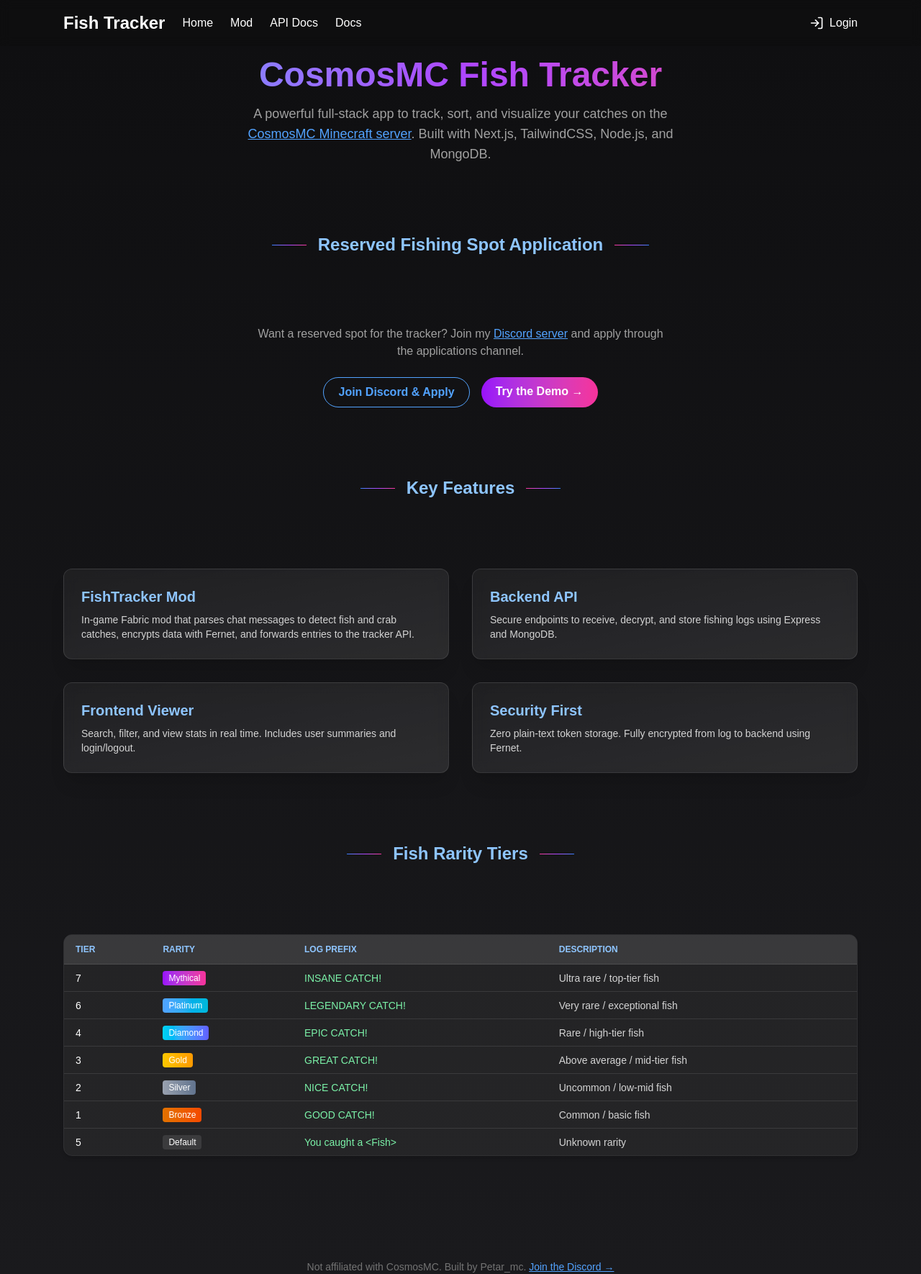
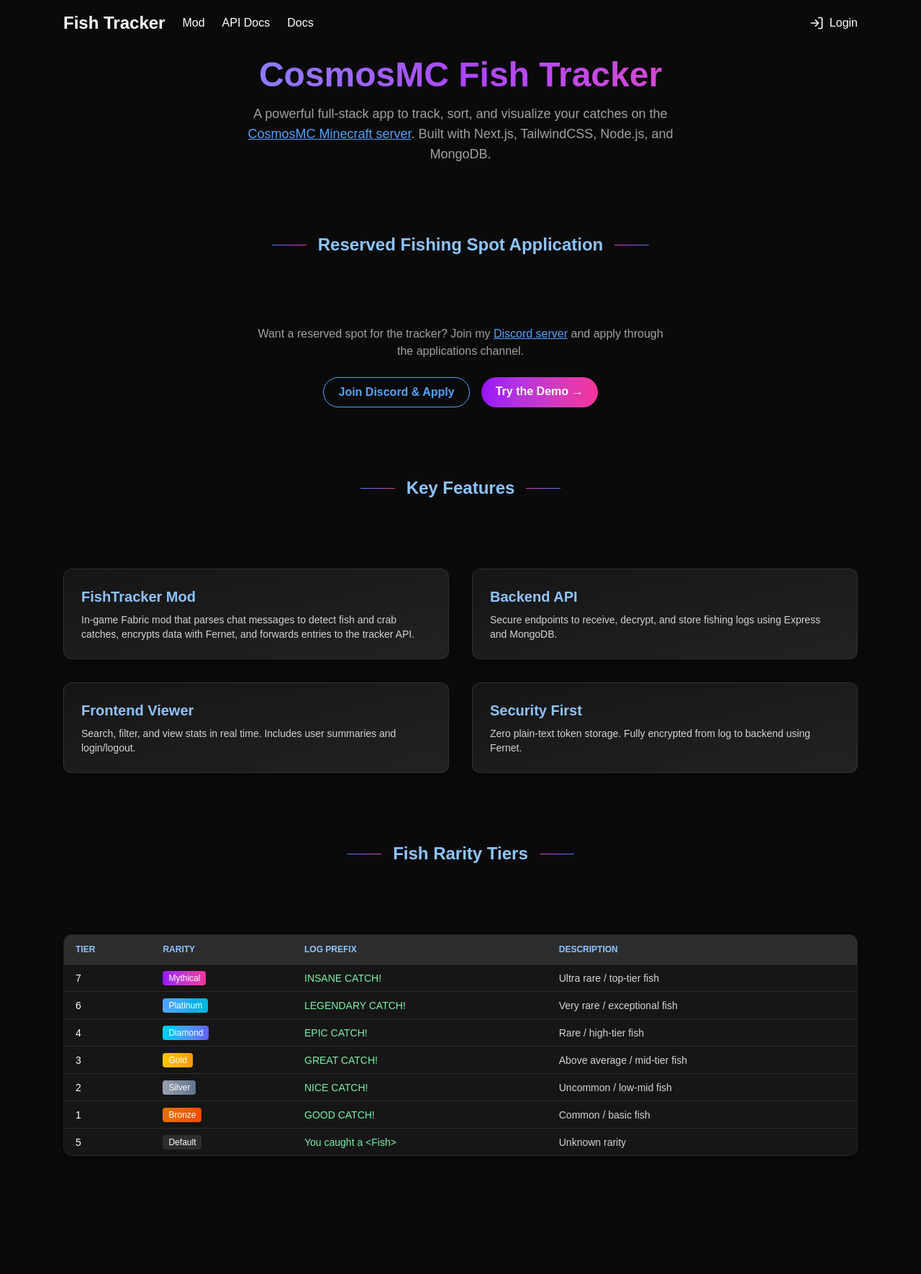
Before and after one commit to PetarMc1/fish-tracker, a Next.js app in the folder frontend/: page / in a window 1280 px wide. Shown: the whole page at 72% size. Built offline with nearby package versions, Linux system fonts and the light colour scheme.

Commit message:
refactor(frontend): remove gradient backgrounds from multiple pages

```diff
--- a/frontend/src/components/NavBar.tsx
+++ b/frontend/src/components/NavBar.tsx
@@ -69,12 +69,11 @@
     setUserName(newUsername);
     setMenuOpen(false);
     window.dispatchEvent(new Event("storage"));
-    // Reload to update the page with new username
     window.location.reload();
   };
 
   return (
-    <nav className="sticky top-0 w-full z-50 backdrop-blur bg-[#0f0f11]/80">
+    <nav className="sticky top-0 w-full z-50 backdrop-blur">
       <div className="flex items-center justify-between py-4 px-6 max-w-6xl mx-auto">
         <div className="flex items-center gap-6">
           <button
@@ -82,14 +81,6 @@
             className="text-2xl font-bold text-white select-none hover:text-blue-400 transition-colors duration-300"
           >
             Fish Tracker
-          </button>
-
-          <button
-            onClick={() => router.push("/")}
-            className="text-white hover:text-blue-400 transition-colors duration-300"
-            aria-label="Homepage"
-          >
-            Home
           </button>
 
           <button
--- a/frontend/src/pages/404.tsx
+++ b/frontend/src/pages/404.tsx
@@ -3,7 +3,7 @@
 
 const notFound = () => {
   return (
-    <main className="min-h-screen bg-gradient-to-b from-[#0f0f11] to-[#1a1a1d] text-white font-sans flex items-center justify-center">
+    <main className="min-h-screen text-white font-sans flex items-center justify-center">
       <motion.div
         initial={{ opacity: 0, y: 20 }}
         animate={{ opacity: 1, y: 0 }}
--- a/frontend/src/pages/demo.tsx
+++ b/frontend/src/pages/demo.tsx
@@ -133,7 +133,7 @@
   }, {});
 
   return (
-    <main className="min-h-screen bg-gradient-to-b from-[#0f0f11] to-[#1a1a1d] p-8 text-white font-sans">
+    <main className="min-h-screen p-8 text-white font-sans">
       <section className="max-w-6xl mx-auto space-y-12">
         <header className="text-center space-y-3">
           <motion.h1
--- a/frontend/src/pages/index.tsx
+++ b/frontend/src/pages/index.tsx
@@ -4,7 +4,7 @@
 
 export default function Home() {
   return (
-    <main className="min-h-screen bg-gradient-to-b from-[#0f0f11] to-[#1a1a1d] text-white font-sans">
+    <main className="min-h-screen text-white font-sans">
 
       <section className="max-w-6xl mx-auto px-6 space-y-24 pt-4">
         <motion.div
@@ -75,18 +75,7 @@
         <Section title="Fish Rarity Tiers" />
         <RarityTable />
 
-        <motion.div
-          initial={{ opacity: 0 }}
-          whileInView={{ opacity: 1 }}
-          viewport={{ once: true }}
-          transition={{ delay: 0.3 }}
-          className="text-center text-sm text-neutral-500 pt-12"
-        >
-          Not affiliated with CosmosMC. Built by Petar_mc.{" "}
-          <a href="https://discord.gg/Uah2dNRhFV" className="text-blue-400 underline" target="_blank" rel="noopener noreferrer">
-            Join the Discord →
-          </a>
-        </motion.div>
+        <div className="pt-12"/>
       </section>
     </main>
   );
--- a/frontend/src/pages/logged-out.tsx
+++ b/frontend/src/pages/logged-out.tsx
@@ -7,7 +7,7 @@
   const router = useRouter();
 
   return (
-    <main className="min-h-screen bg-gradient-to-b from-[#0f0f11] to-[#1a1a1d] text-white font-sans pt-16">
+    <main className="min-h-screen text-white font-sans pt-16">
       <section className="max-w-6xl mx-auto px-6 py-16 space-y-24 flex flex-col items-center justify-center min-h-[70vh]">
         <motion.div
           initial={{ opacity: 0, y: -20 }}
--- a/frontend/src/pages/login.tsx
+++ b/frontend/src/pages/login.tsx
@@ -44,7 +44,7 @@
   };
 
   return (
-    <main className="min-h-screen bg-gradient-to-b from-[#0f0f11] to-[#1a1a1d] text-white font-sans flex items-center justify-center pb-16">
+    <main className="min-h-screen text-white font-sans flex items-center justify-center pb-16">
       <motion.div
         initial={{ opacity: 0, y: 20 }}
         animate={{ opacity: 1, y: 0 }}
--- a/frontend/src/pages/mod.tsx
+++ b/frontend/src/pages/mod.tsx
@@ -4,7 +4,7 @@
 
 const FishTrackerMod: React.FC = () => {
   return (
-    <main className="min-h-screen bg-gradient-to-b from-[#0f0f11] to-[#1a1a1d] text-white font-sans">
+    <main className="min-h-screen text-white font-sans">
       <div className="max-w-4xl mx-auto px-6 space-y-16">
         <motion.header
           initial={{ opacity: 0, y: -20 }}
--- a/frontend/src/pages/stats.tsx
+++ b/frontend/src/pages/stats.tsx
@@ -214,14 +214,14 @@
 
   if (!username) {
     return (
-      <main className="min-h-screen flex items-center justify-center bg-gradient-to-b from-[#0f0f11] to-[#1a1a1d] text-white p-4 font-sans">
+      <main className="min-h-screen flex items-center justify-center text-white p-4 font-sans">
         <p className="text-lg text-neutral-400">Redirecting to login...</p>
       </main>
     );
   }
 
   return (
-    <main className="min-h-screen bg-gradient-to-b from-[#0f0f11] to-[#1a1a1d] p-8 text-white font-sans">
+    <main className="min-h-screen p-8 text-white font-sans">
       <section className="max-w-6xl mx-auto space-y-12">
         <header className="text-center space-y-3">
           <motion.h1
```
